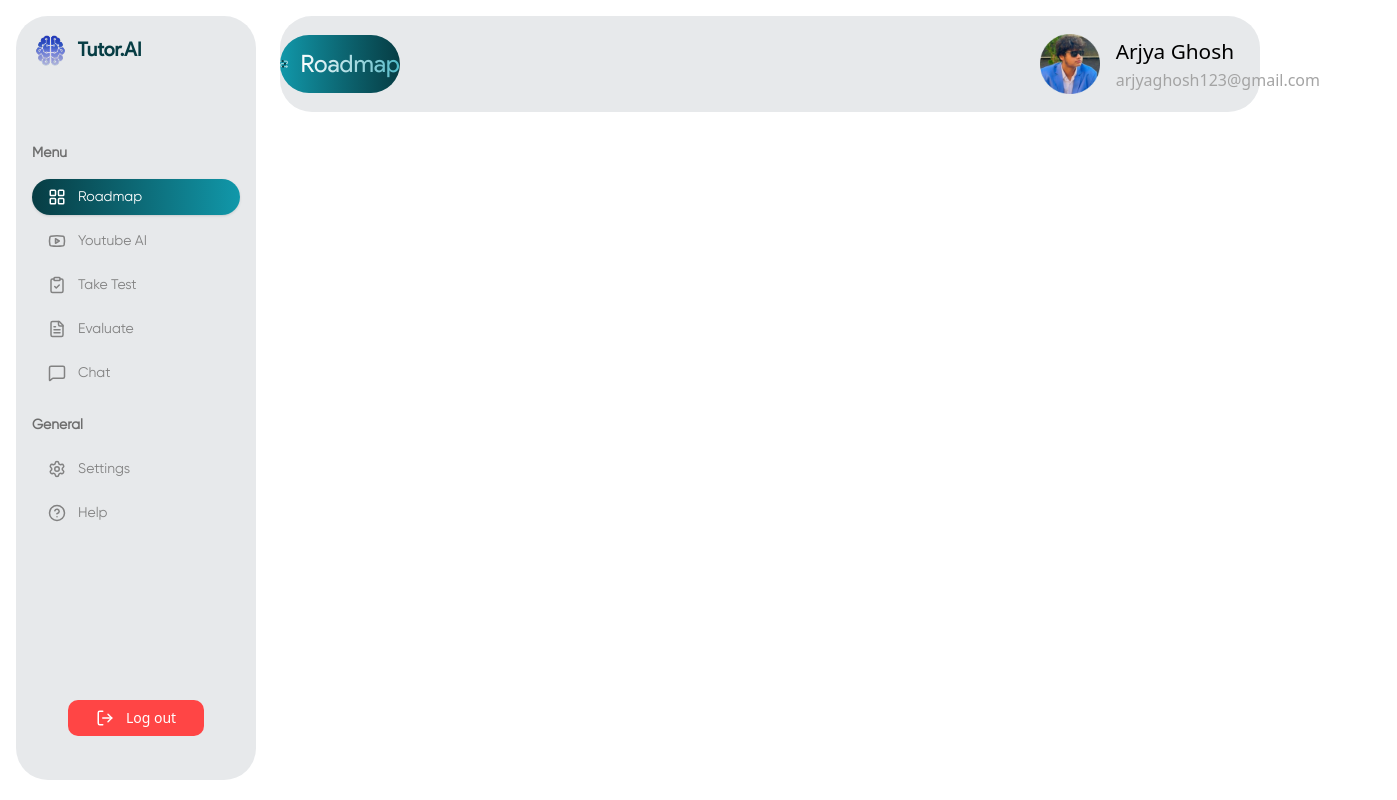
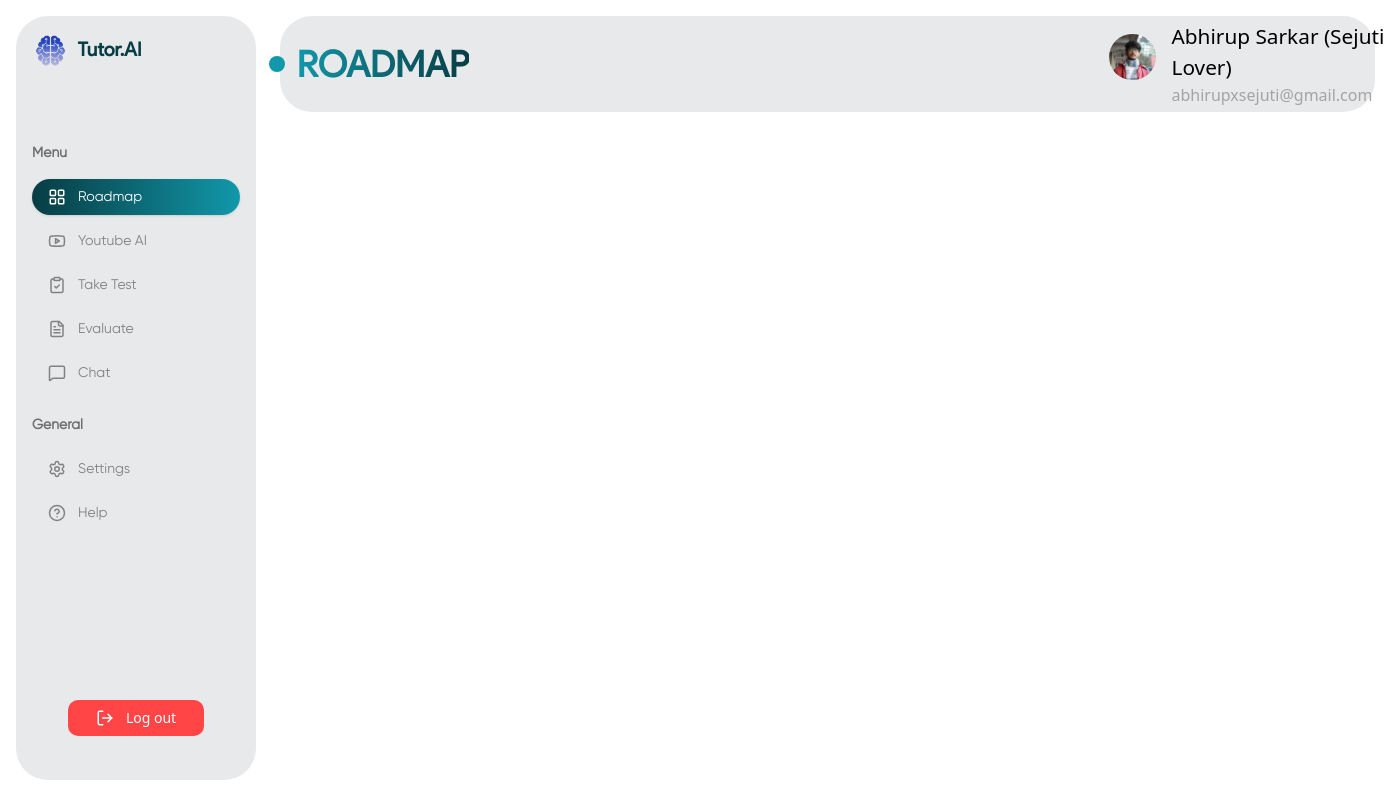
Before and after one commit to joyxcode2005/TUTOR-AI, a Next.js app in the folder frontend/: page /roadmap in a window 1280 px wide. Shown: the whole page, 1397 px wide, since content can reach past the window. Built offline with nearby package versions, Linux system fonts and the light colour scheme.

Commit message:
animated in sidebar

```diff
--- a/frontend/src/components/Navbar.tsx
+++ b/frontend/src/components/Navbar.tsx
@@ -1,52 +1,65 @@
 "use client";
 
-import react from "react";
 import Image from "next/image";
+import { usePathname } from "next/navigation";
+import { motion } from "motion/react";
 
-
-import { usePathname } from "next/navigation";
-import { div } from "motion/react-client";
-
-function Navbar(){
-
-  const pathname = usePathname(); // e.g. "/blog/post-1"
+function Navbar() {
+  const pathname = usePathname();
   const pageName = pathname.split("/").filter(Boolean).pop();
 
-
-  return(
-
+  return (
     <div className="bg-[#E7E9EB] h-[12vh] w-[98%] mt-4 rounded-4xl flex justify-center gap-160 items-center ">
-
-      <div className="flex items-center bg-gradient-to-r from-[#1198AA] to-[#073D44] w-[20%] h-[60%] rounded-full justify-center gap-3 font-[productsans] text-white text-2xl">
+      <div className="flex items-center  w-[20%] h-[60%] rounded-full justify-center gap-3 font-[productsans] text-white text-2xl">
         <div>
           <Image
-            className=""
+            className="bg-[#1198AA] p-2 rounded-full"
             src="/images/roadmap.png"
             alt="error"
-            width={30}
-            height={30} />
+            width={50}
+            height={50}
+          />
         </div>
 
-        <h2 className="capitalize bg-clip-text bg-gradient-to-l from-[#4cb9c7] to-[#FFFFFF] text-transparent">{pageName}</h2>
+        <h2 className="uppercase bg-clip-text bg-gradient-to-r from-[#1198AA] to-[#073D44] text-transparent text-4xl font-extrabold">
+          {pageName}
+        </h2>
       </div>
 
+      <div className="flex items-center gap-4">
+        <div className="relative w-[60px] h-[60px]">
+          {/* Default Image */}
+          <motion.img
+            src="/images/user2.png"
+            alt="user2"
+            className="rounded-full absolute top-0 left-0"
+            width={60}
+            height={60}
+            initial={{ opacity: 1 }}
+            whileHover={{ opacity: 0 }} // fades out on hover
+            transition={{ duration: 0.4, ease: "easeInOut" }}
+          />
 
-      <div className="flex items-center gap-4">
-        <Image
-          className=""
-          src="/images/user.png"
-          alt="error"
-          width={60}
-          height={60} />
+          {/* Hover Image */}
+          <motion.img
+            src="/images/user3.png"
+            alt="user3"
+            className="rounded-full absolute top-0 left-0"
+            width={60}
+            height={60}
+            initial={{ opacity: 0 }}
+            whileHover={{ opacity: 1 }} // fades in on hover
+            transition={{ duration: 0.4, ease: "easeInOut" }}
+          />
+        </div>
 
-          <div>
-          <h2 className="text-[1.3rem]">Arjya Ghosh</h2>
-          <span className="text-[#A4A4A4]">arjyaghosh123@gmail.com</span>
-          </div>
+        <div>
+          <h2 className="text-[1.3rem]">Abhirup Sarkar (Sejuti Lover)</h2>
+          <span className="text-[#A4A4A4]">abhirupxsejuti@gmail.com</span>
+        </div>
       </div>
-   </div>
-  )
+    </div>
+  );
 }
 
-
 export default Navbar;
--- a/frontend/src/components/Sidebar.tsx
+++ b/frontend/src/components/Sidebar.tsx
@@ -1,6 +1,8 @@
-"use client"
+"use client";
 
-import { use, useState } from "react";
+import { useState } from "react";
+import { motion } from "motion/react";
+
 import {
   LayoutGrid,
   Youtube,
@@ -9,12 +11,11 @@ import {
   MessageSquare,
   Settings,
   HelpCircle,
-  LogOut
+  LogOut,
 } from "lucide-react";
-import { div } from "motion/react-client";
+import Image from "next/image";
 
 function Sidebar() {
-
   const [active, setActive] = useState("Roadmap");
 
   const menuItems = [
@@ -33,33 +34,62 @@ function Sidebar() {
   return (
     <div className="p-4">
       <div className="w-60 h-[95.5vh] bg-[#E7E9EB] p-4 flex flex-col justify-between rounded-4xl">
-
         <div className="flex items-center gap-2">
-          <img src="/images/logo.png" alt="" className="w-[18%]" />
-          <span className="font-bold text-[#073D44] text-[1.2rem] font-[productsans]">Tutor.AI</span>
+          <Image
+            src="/images/logo.png"
+            alt=""
+            className="w-[18%]"
+            width={100}
+            height={100}
+          />
+          <span className="font-bold text-[#073D44] text-[1.2rem] font-[productsans]">
+            Tutor.AI
+          </span>
         </div>
         {/* Top Menu */}
         <div className="mb-20">
-          <h2 className="text-[#6E6E6E] text-sm font-semibold mb-4 font-[gilroy]">Menu</h2>
+          <h2 className="text-[#6E6E6E] text-sm font-semibold mb-4 font-[gilroy]">
+            Menu
+          </h2>
           <ul className="space-y-2">
             {menuItems.map((item) => (
-              <li key={item.name}>
+              <li key={item.name} className="relative">
                 <button
                   onClick={() => setActive(item.name)}
-                  className={`flex items-center gap-3 w-full px-4 py-2 font-[gilroy]  text-sm font-medium transitio
-                  ${active === item.name
-                      ? "bg-gradient-to-r from-[#073D44] to-[#1198AA] text-white shadow rounded-full"
+                  className={`flex items-center gap-3 w-full px-4 py-2 font-[gilroy] text-sm font-medium relative z-10 cursor-pointer
+                  ${
+                    active === item.name
+                      ? "text-white"
                       : "text-[#828282] hover:bg-gray-200"
-                    }`}
+                  }
+                `}
                 >
-                  {item.icon}
-                  {item.name}
+                  <motion.span
+                    className="flex items-center gap-3 font-medium"
+                    animate={{
+                      color: active === item.name ? "#ffffff" : "#828282",
+                    }}
+                    transition={{ duration: 0.4, ease: "easeInOut" }}
+                  >
+                    <span className="font-semibold">{item.icon}</span>
+                    {item.name}
+                  </motion.span>
                 </button>
+
+                {active === item.name && (
+                  <motion.div
+                    layoutId="activeBackground"
+                    className="absolute inset-0 bg-gradient-to-r from-[#073D44] to-[#1198AA] shadow rounded-full"
+                    transition={{ duration: 0.35, ease: "easeInOut" }}
+                  />
+                )}
               </li>
             ))}
           </ul>
 
-          <h2 className="text-[#6E6E6E] text-sm font-semibold mt-6 mb-4 font-[gilroy]">General</h2>
+          <h2 className="text-[#6E6E6E] text-sm font-semibold mt-6 mb-4 font-[gilroy]">
+            General
+          </h2>
           <ul className="space-y-2">
             {generalItems.map((item) => (
               <li key={item.name}>
@@ -67,12 +97,12 @@ function Sidebar() {
                   onClick={() => setActive(item.name)}
                   className={`flex items-center gap-3 w-full px-4 py-2  text-sm font-medium hover:bg-gray-200 transition font-[gilroy]
 
-                ${active == item.name
-                      ? "bg-gradient-to-r from-[#073D44] to-[#1198AA] text-white shadow rounded-full"
-                      : "text-[#828282] hover:bg-gray-200"}
+                ${
+                  active == item.name
+                    ? "bg-gradient-to-r from-[#073D44] to-[#1198AA] text-white shadow rounded-full"
+                    : "text-[#828282] hover:bg-gray-200"
+                }
                 `}
-
-
                 >
                   {item.icon}
                   {item.name}
@@ -84,7 +114,7 @@ function Sidebar() {
 
         {/* Logout Button */}
         <div className="mt-4 mb-7 flex justify-center">
-          <button className="flex items-center gap-3 w-[65%] justify-center px-4 py-2 bg-[#FF4545] text-white rounded-[10px] text-sm font-medium hover:bg-red-600 transition">
+          <button className="flex items-center gap-3 w-[65%] justify-center px-4 py-2 bg-[#FF4545] text-white rounded-[10px] text-sm font-medium hover:bg-red-600 cursor-pointer transition">
             <LogOut size={18} />
             Log out
           </button>
@@ -92,7 +122,6 @@ function Sidebar() {
       </div>
     </div>
   );
-};
-
+}
 
 export default Sidebar;
```
Also changed, not shown: frontend/public/images/user2.png (added), frontend/public/images/user3.png (added).
